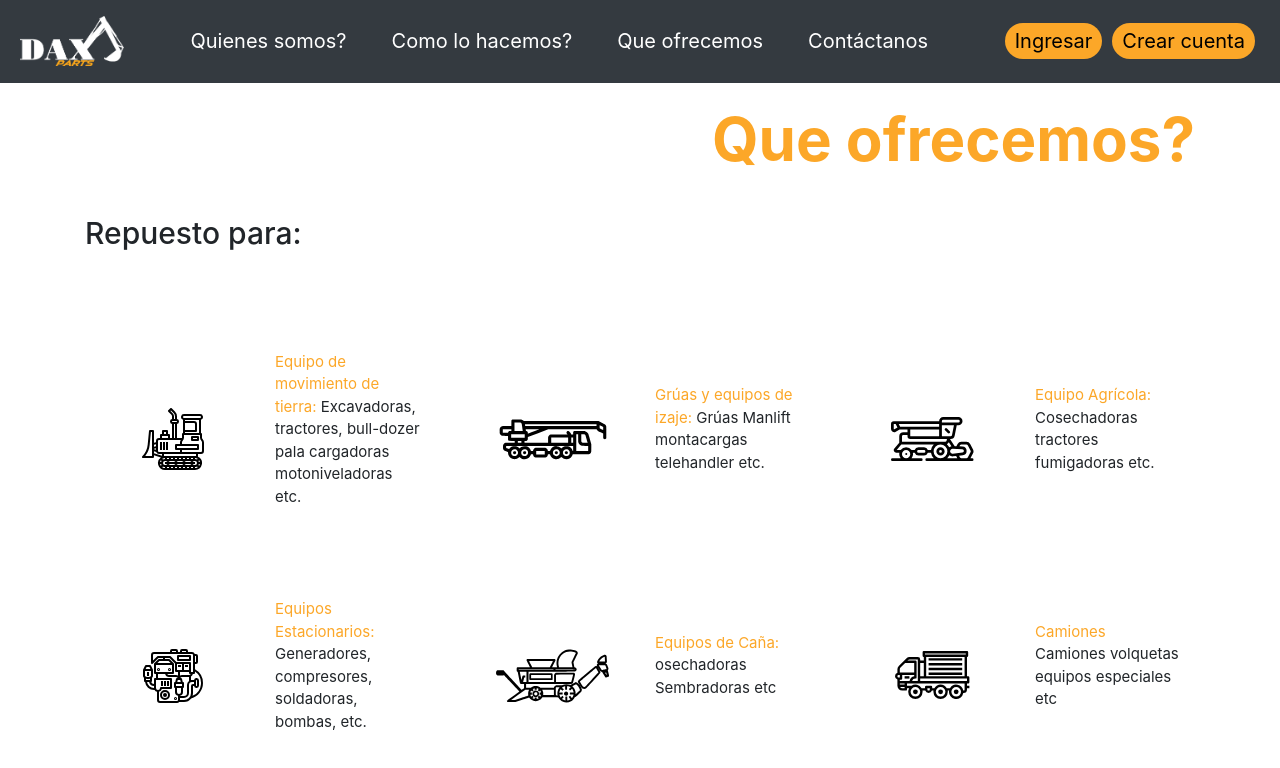
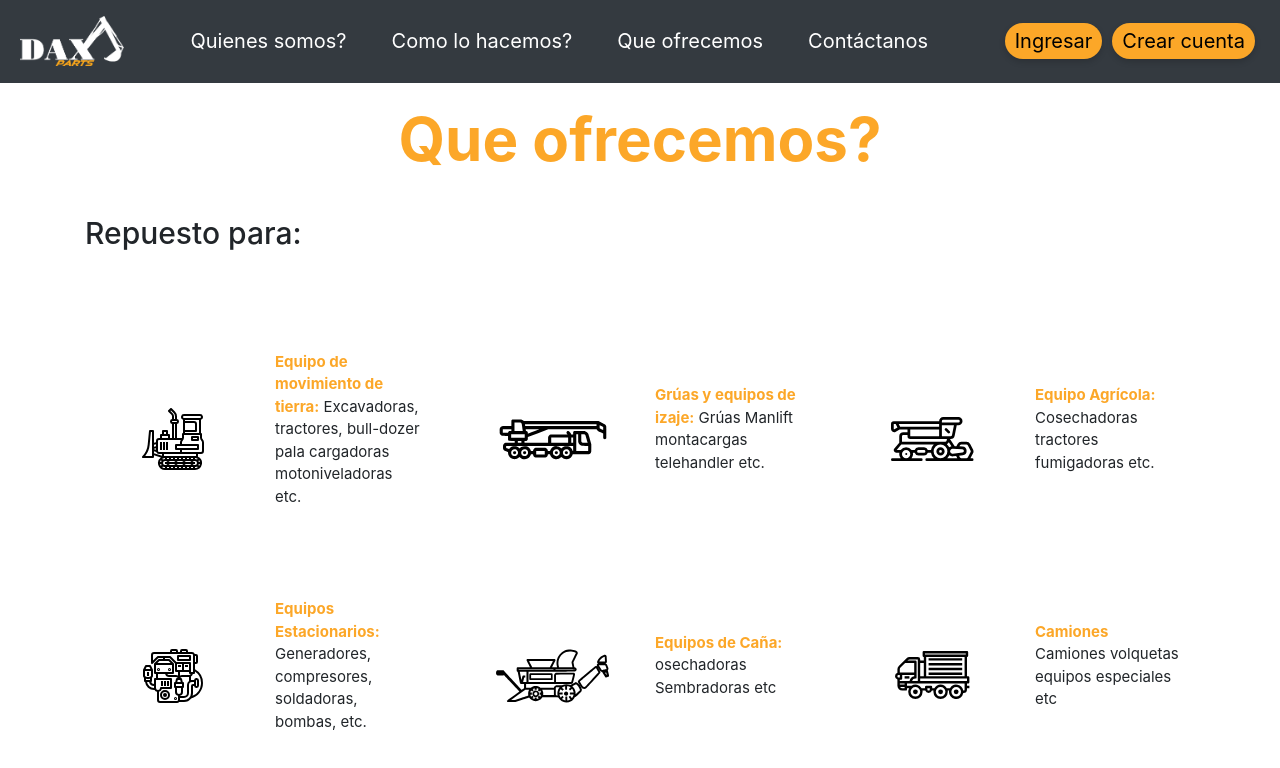
Before and after one commit to carlosmertens/daxparts, a React (Create React App) app: page /ofrecemos in a window 1280 px wide. Shown: the top 768 px of the page. Built offline with nearby package versions, Linux system fonts and the light colour scheme; no server answers.

Commit message:
Style components

```diff
--- a/src/App.js
+++ b/src/App.js
@@ -24,7 +24,7 @@ class App extends Component {
   // Objecto (State) inicial del idioma y el campo de busqueda
   state = {
     lang: 'Español',
-    country: 'Peru',
+    country: 'United States',
     parte: '',
   };
 
--- a/src/components/hacemos/Hacemos.css
+++ b/src/components/hacemos/Hacemos.css
@@ -1,7 +1,7 @@
 /* ========== RESPONSIVE HACEMOS CSS ========== */
 /* EXTRA SMALL devices (less than 480px) */
 @media only screen and (max-width: 480px) {
-  .hacemos-title h1 {
+  .hacemos-titulo h1 {
     font-size: 40px;
     padding-top: 20px;
     padding-bottom: 30px;
@@ -16,7 +16,7 @@
 
 /* SMALL devices (old iPhones, 480px and up) */
 @media only screen and (min-width: 480px) {
-  .hacemos-title h1 {
+  .hacemos-titulo h1 {
     font-size: 50px;
     padding-top: 20px;
     padding-bottom: 40px;
@@ -31,7 +31,7 @@
 
 /* MEDIUM devices (landscape tablets, 768px and up) */
 @media only screen and (min-width: 768px) {
-  .hacemos-title h1 {
+  .hacemos-titulo h1 {
     font-size: 60px;
     padding-top: 20px;
     padding-bottom: 40px;
@@ -43,7 +43,7 @@
 
 /* LARGE devices (laptops/desktops, 992px and up) */
 @media only screen and (min-width: 992px) {
-  .hacemos-title h1 {
+  .hacemos-titulo h1 {
     font-size: 60px;
     padding-top: 20px;
     padding-bottom: 100px;
@@ -57,7 +57,7 @@
 
 /* EXTRA LARGE devices (large laptops and desktops, 1200px and up) */
 @media only screen and (min-width: 1200px) {
-  .hacemos-title h1 {
+  .hacemos-titulo h1 {
     font-size: 60px;
     padding-top: 20px;
     padding-bottom: 100px;
--- a/src/components/hacemos/Hacemos.js
+++ b/src/components/hacemos/Hacemos.js
@@ -3,7 +3,7 @@ import './Hacemos.css';
 
 const Hacemos = ({ idioma }) => (
   <div className='container-fluid hacemos'>
-    <div className='container hacemos-title'>
+    <div className='container hacemos-titulo'>
       <h1>
         <strong>{idioma.hacemos.titulo}</strong>
       </h1>
--- a/src/components/ofrecemos/Ofrecemos.css
+++ b/src/components/ofrecemos/Ofrecemos.css
@@ -1,7 +1,7 @@
 /* ========== RESPONSIVE TEMPLATE ========== */
 /* EXTRA SMALL devices (less than 480px) */
 @media only screen and (max-width: 480px) {
-  .ofrecemos-title h1 {
+  .ofrecemos-titulo h1 {
     font-size: 40px;
     padding-top: 20px;
   }
@@ -23,7 +23,7 @@
 
 /* SMALL devices (old iPhones, 480px and up) */
 @media only screen and (min-width: 480px) {
-  .ofrecemos-title h1 {
+  .ofrecemos-titulo h1 {
     font-size: 50px;
     padding-top: 20px;
   }
@@ -37,7 +37,7 @@
 
 /* MEDIUM devices (landscape tablets, 768px and up) */
 @media only screen and (min-width: 768px) {
-  .ofrecemos-title h1 {
+  .ofrecemos-titulo h1 {
     font-size: 60px;
     padding-top: 20px;
   }
@@ -48,7 +48,7 @@
 
 /* LARGE devices (laptops/desktops, 992px and up) */
 @media only screen and (min-width: 992px) {
-  .ofrecemos-title h1 {
+  .ofrecemos-titulo h1 {
     font-size: 60px;
     padding-top: 20px;
   }
@@ -59,7 +59,7 @@
 
 /* EXTRA LARGE devices (large laptops and desktops, 1200px and up) */
 @media only screen and (min-width: 1200px) {
-  .ofrecemos-title h1 {
+  .ofrecemos-titulo h1 {
     font-size: 60px;
     padding-top: 20px;
   }
--- a/src/components/ofrecemos/Ofrecemos.js
+++ b/src/components/ofrecemos/Ofrecemos.js
@@ -10,7 +10,7 @@ import { ReactComponent as Truck } from '../../images/truck.svg';
 
 const Ofrecemos = ({ idioma }) => (
   <div className='container-fluid ofrecemos-contenido'>
-    <div className='container ofrecemos-title'>
+    <div className='container ofrecemos-titulo'>
       <h1>
         <strong>{idioma.ofrecemos.titulo}</strong>
       </h1>
@@ -30,7 +30,10 @@ const Ofrecemos = ({ idioma }) => (
               </div>
               <div className='col ofrecemos-texto'>
                 <p>
-                  <span>{idioma.ofrecemos.span.a1}</span> {idioma.ofrecemos.span.a2}
+                  <span>
+                    <strong>{idioma.ofrecemos.span.a1}</strong>
+                  </span>{' '}
+                  {idioma.ofrecemos.span.a2}
                 </p>
               </div>
             </div>
@@ -44,7 +47,10 @@ const Ofrecemos = ({ idioma }) => (
               </div>
               <div className='col ofrecemos-texto'>
                 <p>
-                  <span>{idioma.ofrecemos.span.b1}</span> {idioma.ofrecemos.span.b2}
+                  <span>
+                    <strong>{idioma.ofrecemos.span.b1}</strong>
+                  </span>{' '}
+                  {idioma.ofrecemos.span.b2}
                 </p>
               </div>
             </div>
@@ -58,7 +64,10 @@ const Ofrecemos = ({ idioma }) => (
               </div>
               <div className='col ofrecemos-texto'>
                 <p>
-                  <span>{idioma.ofrecemos.span.c1}</span> {idioma.ofrecemos.span.c2}
+                  <span>
+                    <strong>{idioma.ofrecemos.span.c1}</strong>
+                  </span>{' '}
+                  {idioma.ofrecemos.span.c2}
                 </p>
               </div>
             </div>
@@ -74,7 +83,10 @@ const Ofrecemos = ({ idioma }) => (
               </div>
               <div className='col ofrecemos-texto'>
                 <p>
-                  <span>{idioma.ofrecemos.span.d1}</span> {idioma.ofrecemos.span.d2}
+                  <span>
+                    <strong>{idioma.ofrecemos.span.d1}</strong>
+                  </span>{' '}
+                  {idioma.ofrecemos.span.d2}
                 </p>
               </div>
             </div>
@@ -88,7 +100,10 @@ const Ofrecemos = ({ idioma }) => (
               </div>
               <div className='col ofrecemos-texto'>
                 <p>
-                  <span>{idioma.ofrecemos.span.e1}</span> {idioma.ofrecemos.span.e2}
+                  <span>
+                    <strong>{idioma.ofrecemos.span.e1}</strong>
+                  </span>{' '}
+                  {idioma.ofrecemos.span.e2}
                 </p>
               </div>
             </div>
@@ -102,7 +117,10 @@ const Ofrecemos = ({ idioma }) => (
               </div>
               <div className='col ofrecemos-texto'>
                 <p>
-                  <span>{idioma.ofrecemos.span.f1}</span> {idioma.ofrecemos.span.f2}
+                  <span>
+                    <strong>{idioma.ofrecemos.span.f1}</strong>
+                  </span>{' '}
+                  {idioma.ofrecemos.span.f2}
                 </p>
               </div>
             </div>
--- a/src/components/somos/Somos.js
+++ b/src/components/somos/Somos.js
@@ -3,7 +3,7 @@ import './Somos.css';
 
 const Somos = ({ idioma }) => (
   <div className='somos-contenido'>
-    <div className='container somos-title'>
+    <div className='container somos-titulo'>
       <h1>
         <strong>{idioma.somos.titulo}</strong>
       </h1>
--- a/src/components/tutorial/Tutorial.js
+++ b/src/components/tutorial/Tutorial.js
@@ -6,7 +6,9 @@ const Tutorial = ({ idioma }) => {
   return (
     <div className='container-fluid tutorial'>
       <div className='container tutorial-titulo'>
-        <h1>{idioma.tutorial.titulo}</h1>
+        <h1>
+          <strong>{idioma.tutorial.titulo}</strong>
+        </h1>
       </div>
 
       <div className='container tutorial-subtitulo'>
--- a/src/index.css
+++ b/src/index.css
@@ -23,7 +23,7 @@ body {
 h1 {
   color: #fca728;
   font-weight: bolder;
-  text-align: right;
+  text-align: center;
 }
 
 /* ===== navbar ===== */
@@ -35,7 +35,7 @@ h1 {
 .btn {
   border-radius: 20px !important;
   border: none !important;
-  /* box-shadow: 0 3px 6px 0 rgba(0, 0, 0, 0.16) !important; */
+  box-shadow: 0 3px 6px 0 rgba(0, 0, 0, 0.16) !important;
   background-color: #fca728 !important;
   color: #000000 !important;
   margin: 5px !important;
@@ -67,6 +67,7 @@ header {
   height: 25px;
   width: auto;
   margin-right: 5px;
+  box-shadow: 0 3px 6px 0 rgba(0, 0, 0, 0.16) !important;
 }
 .pais-texto {
   font-size: 20px;
@@ -83,7 +84,7 @@ header {
 /* ===== form ===== */
 header input {
   background: #a79f9f40 0% 0% no-repeat padding-box;
-  /* box-shadow: 0px 3px 6px #00000029; */
+  box-shadow: 0px 3px 6px #00000029;
   border-radius: 50px;
   opacity: 1;
   border: 0;
@@ -107,6 +108,33 @@ header input {
 }
 .tutorial-text:hover {
   text-decoration: #000000 underline;
+}
+
+/* *************************************** */
+/* ===== SOMOS ===== */
+.somos-contenido h2 {
+  text-align: center;
+  margin-bottom: 40px;
+}
+.somos-texto {
+  text-align: justify;
+}
+
+/* .somos-banner {
+  background-color: #fca728;
+  width: 100%;
+  text-align: center;
+}
+
+.somos-banner h3 {
+  font-weight: bolder;
+  color: #fff;
+} */
+
+/* *************************************** */
+/* ===== HACEMOS ===== */
+.hacemos-texto {
+  text-align: justify;
 }
 
 /* *************************************** */
@@ -146,6 +174,9 @@ header input {
 .contacto-grupo {
   margin-bottom: 40px !important;
 }
+.contacto-grupo img {
+  box-shadow: 0 3px 6px 0 rgba(0, 0, 0, 0.16) !important;
+}
 .contacto-contenido h4 {
   padding-top: 10px;
   font-size: 25px;
@@ -157,6 +188,44 @@ header input {
 .contacto-telefono {
   color: black;
   font-size: 18px;
+}
+
+/* *************************************** */
+/* ===== TUTORIAL ===== */
+.tutorial .row {
+  margin-bottom: 20px !important;
+}
+.tutorial-subtitulo {
+  margin-bottom: 50px;
+}
+.tutorial p {
+  font-size: 20px;
+}
+.tutorial-contenido span {
+  color: #fca728;
+  font-size: 15px;
+}
+.tutorial-enlace {
+  color: #fca728;
+}
+.tutorial-enlace:hover {
+  text-decoration: #fca728 underline;
+}
+.logo-video {
+  float: right;
+  padding-right: 40px;
+}
+.texto-logo-tutorial {
+  float: left;
+  padding-left: 40px;
+}
+.tutorial-video {
+  display: flex;
+  float: inline-start;
+}
+.tutorial-video-texto span {
+  font-size: 120px;
+  color: #fca728;
 }
 
 /* *************************************** */
--- a/src/textos/textEsp.json
+++ b/src/textos/textEsp.json
@@ -154,5 +154,5 @@
     "cambiarEnlace": "Click aqui!"
   },
 
-  "spinner": "BUSCANDO EN BOLIVIA Y EL MUNDO..."
+  "spinner": "BUSCANDO TU NUMERO DE PARTE..."
 }
```
Also changed, not shown: src/components/somos/Somos.css (+18 -19 lines), src/components/tutorial/Tutorial.css (+6 -63 lines).
